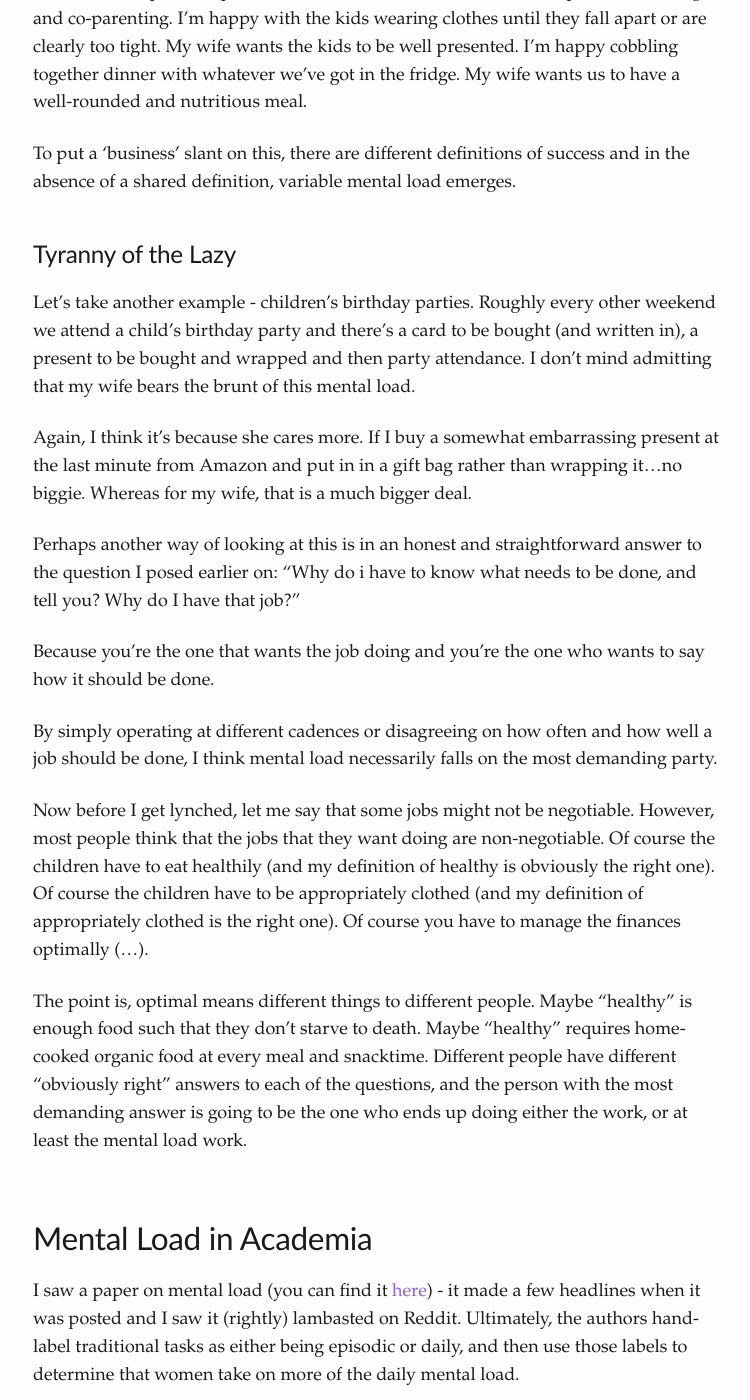
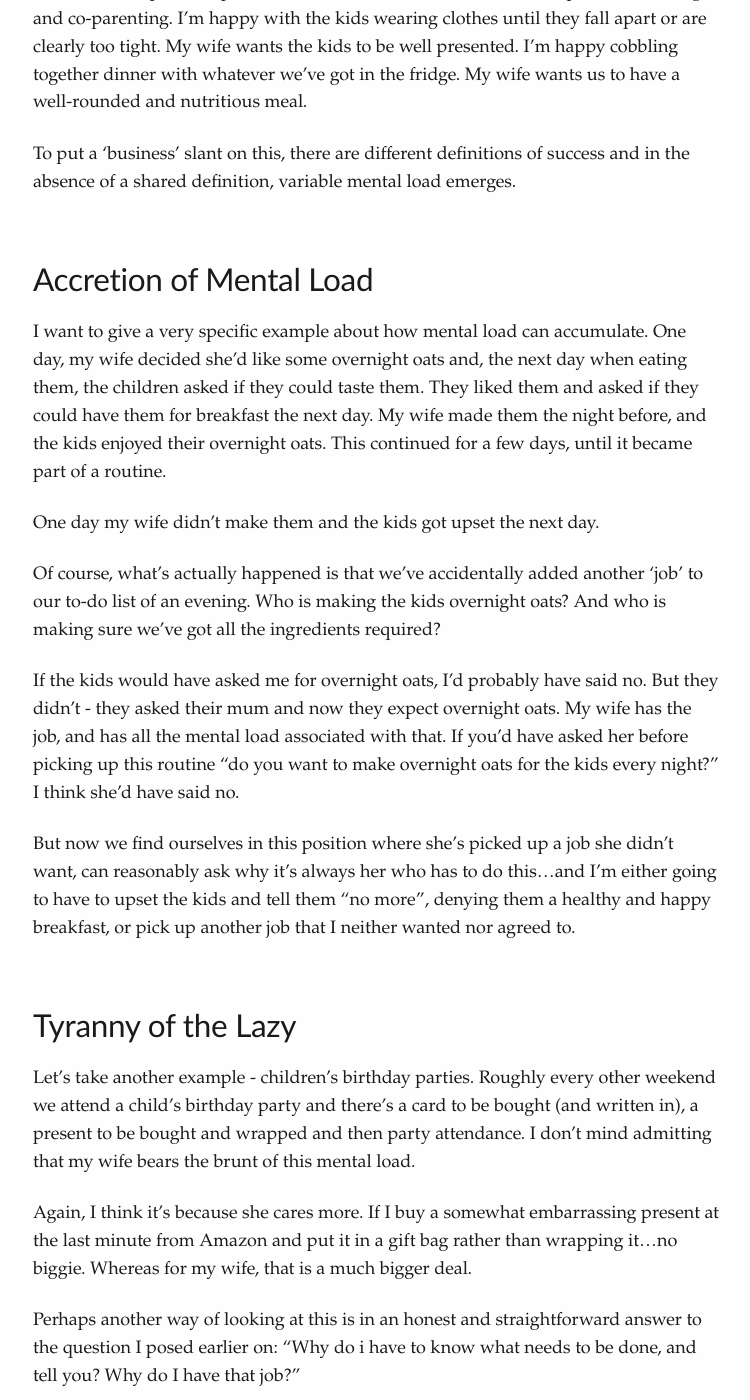
Before and after one commit to Kali89/kali89.github.io, a Jekyll site: the page built from _posts/2026-02-28-mental-load.md, in a window 1280 px wide and 1400 px high, scrolled down 1625 px. Shown: the whole window, without its empty margins (264-1014 px from the left). Built offline with Jekyll 4.4.1, drawn with Linux system fonts in a browser that asks for light colours; some of the changed text lies outside the part shown.

Commit message:
Another example

```diff
--- a/_posts/2026-02-28-mental-load.md
+++ b/_posts/2026-02-28-mental-load.md
@@ -10,8 +10,8 @@ I've been married for 7 years now, have three small children, and am perennially
 ## Typical Problems
 
 The typical online zeitgeist with respect to mental load is that women
-typically bear the brunt of the mental load. Men often complain "if she'd just
-tell me what to do, i'd be happy to do it," to which women reply "why do i have
+typically bear the brunt of it. Men often complain "if she'd just
+tell me what to do, I'd be happy to do it," to which women reply "why do I have
 to know what needs to be done, and tell you? Why do I have that job?"
 
 Of course I'm gender stereotyping and every relationship is unique (*"all happy
@@ -53,7 +53,34 @@ fall apart or are clearly too tight. My wife wants the kids to be well presented
 To put a 'business' slant on this, there are different definitions of success
 and in the absence of a shared definition, variable mental load emerges.
 
-### Tyranny of the Lazy
+## Accretion of Mental Load
+
+I want to give a very specific example about how mental load can accumulate.
+One day, my wife decided she'd like some overnight oats and, the next day when
+eating them, the children asked if they could taste them. They liked them and
+asked if they could have them for breakfast the next day. My wife made them the
+night before, and the kids enjoyed their overnight oats. This continued for a
+few days, until it became part of a routine.
+
+One day my wife didn't make them and the kids got upset the next day.
+
+Of course, what's actually happened is that we've accidentally added another
+'job' to our to-do list of an evening. Who is making the kids overnight oats?
+And who is making sure we've got all the ingredients required?
+
+If the kids would have asked me for overnight oats, I'd probably have said no. But they
+didn't - they asked their mum and now they expect overnight oats. My wife has
+the job, and has all the mental load associated with that. If you'd have asked
+her before picking up this routine "do you want to make overnight oats for the
+kids every night?" I think she'd have said no.
+
+But now we find ourselves in this position where she's picked up a job she
+didn't want, can reasonably ask why it's always her who has to do this...and
+I'm either going to have to upset the kids and tell them "no more", denying
+them a healthy and happy breakfast, or pick up another job that I neither wanted nor agreed to.
+
+
+## Tyranny of the Lazy
 
 Let's take another example - children's birthday parties. Roughly every other
 weekend we attend a child's birthday party and there's a card to be bought (and
@@ -61,7 +88,7 @@ written in), a present to be bought and wrapped and then party attendance. I
 don't mind admitting that my wife bears the brunt of this mental load.
 
 Again, I think it's because she cares more. If I buy a somewhat embarrassing present at
-the last minute from Amazon and put in in a gift bag rather than wrapping
+the last minute from Amazon and put it in a gift bag rather than wrapping
 it...no biggie. Whereas for my wife, that is a much bigger deal.
 
 Perhaps another way of looking at this is in an honest and straightforward
@@ -83,11 +110,12 @@ appropriately clothed (and my definition of appropriately clothed is the right
 one). Of course you have to manage the finances optimally (...).
 
 The point is, optimal means different things to different people. Maybe
-"healthy" is enough food such that they don't starve to death. Maybe "healthy"
+"healthy" is enough food such that they don't go to bed hungry. Maybe "healthy"
 requires home-cooked organic food at every meal and snacktime. Different people
 have different "obviously right" answers to each of the questions, and the
 person with the most demanding answer is going to be the one who ends up doing
 either the work, or at least the mental load work.
+
 
 
 ## Mental Load in Academia
```
